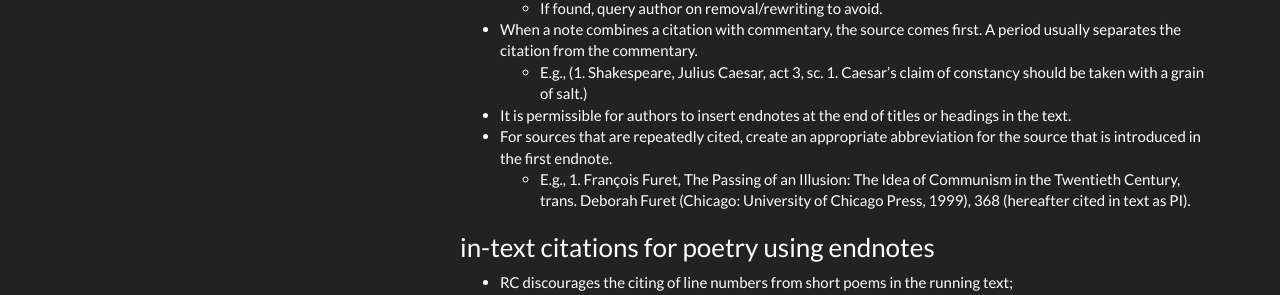
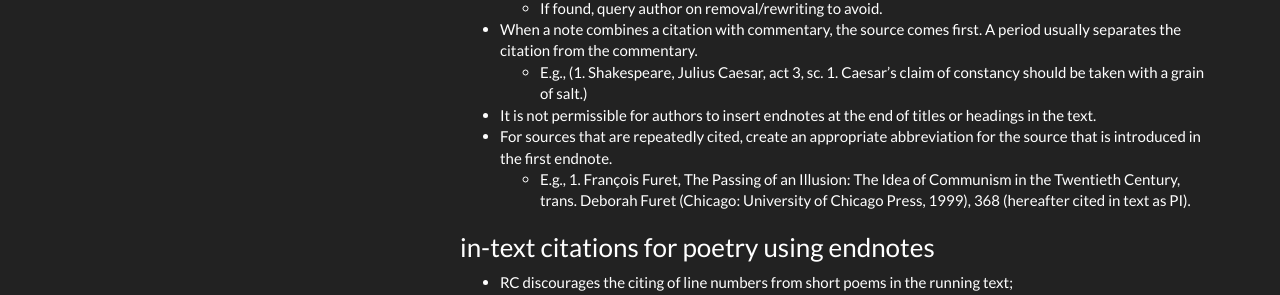
Before and after one commit to steve-kasica/romanticcircles.github.io, a Jekyll site: the page built from _docs/contributor-resources/rc-house-style.md, in a window 1280 px wide and 900 px high, scrolled down 5176 px. Shown: the part 154-449 px from the top of the window. Built offline with Jekyll 4.4.1, drawn with Linux system fonts in a browser that asks for light colours.

Commit message:
edit footnotes in title policy

```diff
--- a/_docs/contributor-resources/rc-house-style.md
+++ b/_docs/contributor-resources/rc-house-style.md
@@ -193,7 +193,7 @@ In general, Romantic Circles follows the *Chicago Manual of Style (17th edition)
   - If found, query author on removal/rewriting to avoid.
 - When a note combines a citation with commentary, the source comes first. A period usually separates the citation from the commentary.
   - E.g., (1. Shakespeare, Julius Caesar, act 3, sc. 1. Caesar’s claim of constancy should be taken with a grain of salt.)
-- It is permissible for authors to insert endnotes at the end of titles or headings in the text.
+- It is not permissible for authors to insert endnotes at the end of titles or headings in the text.
 - For sources that are repeatedly cited, create an appropriate abbreviation for the source that is introduced in the first endnote.
   - E.g., 1. François Furet, The Passing of an Illusion: The Idea of Communism in the Twentieth Century, trans. Deborah Furet (Chicago: University of Chicago Press, 1999), 368 (hereafter cited in text as PI).
 
```
